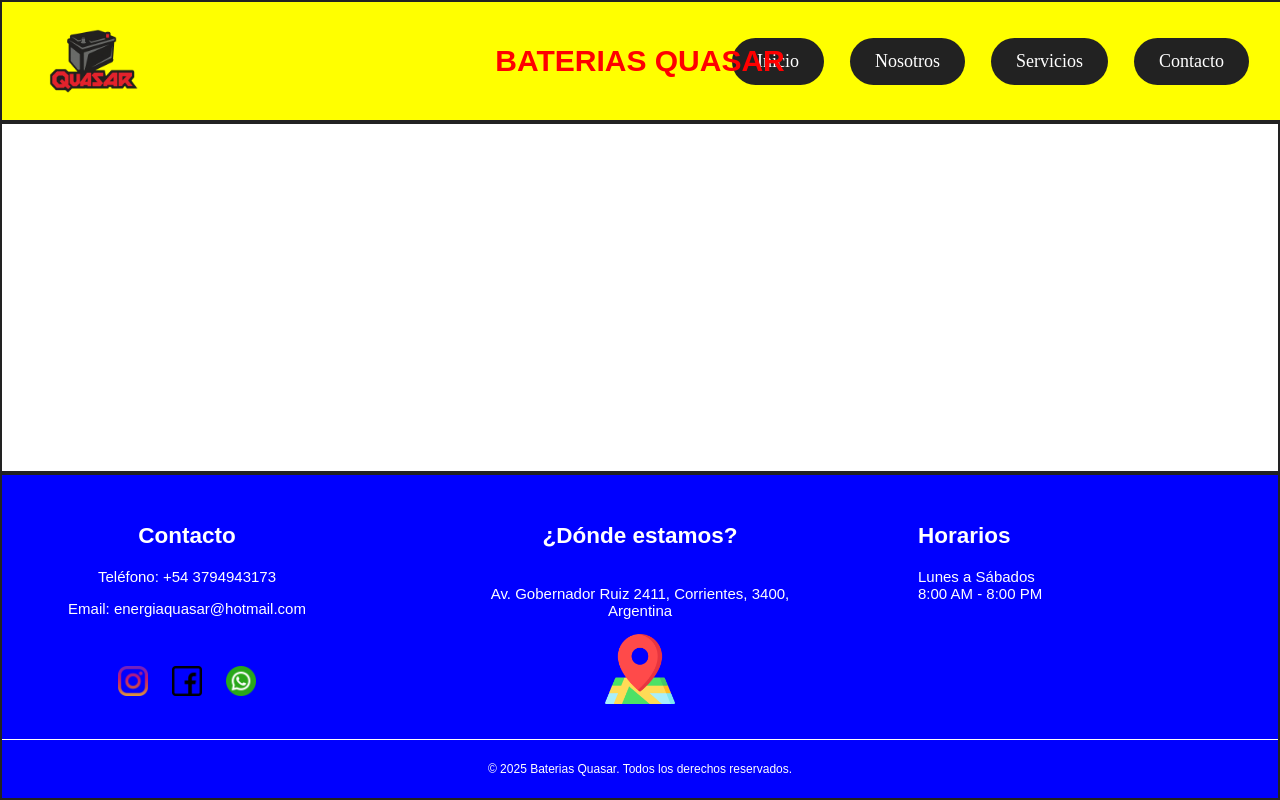
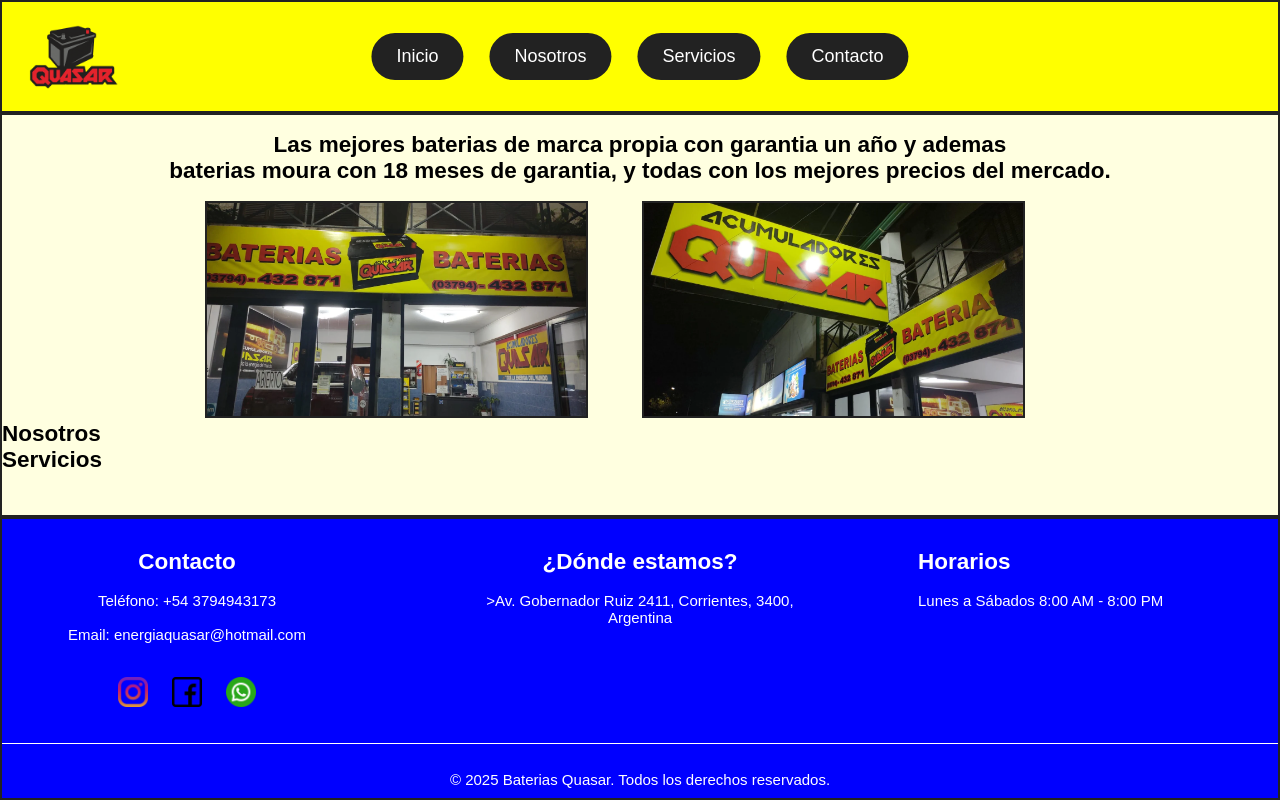
Before and after one commit to MartinRanalli/lab-baterias, a plain HTML site: page index.html in a window 1280 px wide. Drawn offline with Linux system fonts and the light colour scheme.

Commit message:
Actualizacion 3 imagenes del main

```diff
--- a/css/style.css
+++ b/css/style.css
@@ -1,203 +1,144 @@
-/* ESTILO GENERAL DE LA PAGINA */
-body {
-    height: 100%;
+/* RESET Y ESTILOS GENERALES */
+* {
     margin: 0;
     padding: 0;
+    box-sizing: border-box;
+}
+
+/* Fuente Orbitron desde Google Fonts */
+body {
     min-height: 100vh;
     display: flex;
     flex-direction: column;
+    font-family: 'Orbitron', sans-serif;
+    font-weight: 500;
 }
 
-/* ESTILO DE LA BARRA DE NAVEGACION */
-.navbar{
-    background-color: yellow;
-    overflow: hidden;
+/* BARRA DE NAVEGACION */
+.navbar {
+    background: yellow;
+    border: 2px solid #222;
     width: 100%;
-    border: 2px solid #222;
 }
 
-/* CONTENIDO DE LA BARRA DE NAVEGACION */
+/* Contenedor flex para alinear logo, título y enlaces */
 .navbar nav {
     display: flex;
     align-items: center;
     justify-content: space-between;
-    padding: 0 24px;
-    flex-wrap: wrap;
+    padding: 0 20px;
+    position: relative;
 }
 
-/* CENTRAR EL TITULO */
-.titulo{
- position: absolute; left: 50%;
- transform: translateX(-50%);
-}
-
-/* ESTILO DEL TITULO */
-.navbar h1{
-    color: red;
-    font-size: 30px;
-    font-family: 'Orbitron', sans-serif;
-    font-weight: 850;
-    margin: 0;
-}
-
-/* ESTILO DEL LOGO */
-.logo{
-    text-align: center;
-    padding: 4px 16px;
-    text-decoration: none;
-    font-size: 18px;
-}
-
-/* TAMAÑO DEL LOGO*/
-.logo img{
+/* Logo a la izquierda */
+.logo img {
     height: 100px;
-    width: auto;
     margin-top: 5px;
 }
 
-/* ESTILO DE LOS ENLACES NAVBAR*/
+/* Enlaces centrados */
 .enlaces {
+    position: absolute;
+    left: 50%;
+    transform: translateX(-50%);
     display: flex;
     gap: 8px;
 }
 
-/* ESTILO DE CADA ENLACE NAVBAR*/
-.enlaces a{
+/* Estilos para los enlaces */
+.enlaces a {
     padding: 13px 25px;
-    background-color: #222;
+    background: #222;
     border-radius: 50px;
     color: #fff;
+    font-size: 18px;
     text-decoration: none;
-    font-size: 18px;
     margin: 8px 9px;
     display: inline-block;
+    transition: background 0.3s, color 0.3s;
 }
 
-/* EFECTO HOVER EN LOS ENLACES NAVBAR*/
-.enlaces a:hover{
-    background-color: #f64b4b;
-    color: yellow
+/* Efecto hover para los enlaces */
+.enlaces a:hover {
+    background: #f64b4b;
+    color: yellow;
 }
 
 /* CONTENIDO PRINCIPAL */
 main {
+    background: #ffffe0;
     border: 2px solid #222;
     flex: 1;
+    font-size: 15px;
 }
 
-.inicio{
-    text-align: center;
-    margin: 20px 0;
-}
-
-/* ESTILO DEL FOOTER */
-footer{
-    margin: 0;
-    padding: 0;
-    background-color: blue;
-    border: 2px solid #222;
-}
-
-/* ESTILO DE LA SECCION CONTACTO */
-.contacto{
-    color: white;
-    font-size: 15px;
-    font-family: 'Orbitron', sans-serif;
-    font-weight: 500;
-    margin: 0;
-    padding: 20px;
-    margin-top: -20px;
-}
-
-/* ESTILO DEL TEXTO DE LA SECCION CONTACTO */
-.estilo-contacto{
+/* Secciones centradas */
+.inicio,
+.estilo-contacto,
+.estilo-ubicacion {
     text-align: center;
 }
 
-/* ESTILO DE LA SECCION DERECHOS RESERVADOS */
-.copyright{
-    color: white;
-    font-size: 12px;
-    font-family: 'Orbitron', sans-serif;
-    font-weight: 500;
-    padding: 10px;
-    border-top: 1px solid white;
-    margin-top: 10px;
-    text-align: center;
+/* Imagen en la sección de inicio */
+.estilo-inicio img {
+   width: 30%;
+   border: 2px solid #222;
+   margin-right: 50px;
 }
 
-/* ESTILO DE LAS REDES SOCIALES */
-.redes-sociales img{
+/* Imágenes en la sección de footer */
+.estilo-ubicacion a img {
+    width: 0px;
+    height: 60px;
+}
+
+/* footer */
+footer {
+    background: blue;
+    border: 2px solid #222;
+    color: white;
+    font-size: 15px;
+}
+
+/* Estructura del contenido del footer */
+footer .footer-contenido {
+    display: flex;
+    justify-content: space-between;
+    flex-wrap: wrap;
+    gap: 24px;
+    padding: 30px 10px 10px;
+}
+/* Secciones dentro del footer */
+footer .footer-contenido > section {
+    flex: 1 1 250px;
+    min-width: 200px;
+    max-width: 350px;
+}
+
+/*Tamaño de los iconos de las redes sociales*/
+.redes-sociales img {
     width: 30px;
     height: 30px;
     margin: 0 10px;
 }
-/* CENTRAR LAS REDES SOCIALES */
-.redes-sociales{
-    align-items: center;
+/*Estilo del copyright*/
+.copyright {
+    padding: 10px;
+    border-top: 1px solid white;
     text-align: center;
+    margin-top: 10px;
 }
 
-/* ESTILO DE LA SECCION UBICACION */
-.estilo-ubicacion{
-    text-align: center;
-    margin-top: 20px;
-    font-size: 12px;
-}
-
-/* ESTILO DE LAS IMAGENES DE UBICACION */
-.estilo-ubicacion a img{
-    width: 70px;
-    height: 70px;
-    margin: 0 10px;
-}
-
-/* ESTILO DEL CONTENIDO DEL FOOTER */
-footer .footer-contenido {
-    display: flex;
-    justify-content: space-between;
-    align-items: flex-start;
-    flex-wrap: wrap;
-    gap: 24px;
-    padding: 30px 10px 10px 10px;
-}
-
-/* ESTILO DE CADA SECCION DENTRO DEL FOOTER */
-footer .footer-contenido > section {
-    flex: 1 1 250px;
-    min-width: 200px;
-    max-width: 350px;
-    box-sizing: border-box;
-}
-
-/* ESTILO DE LA SECCION HORARIOS */
+/* MEDIA QUERIES PARA RESPONSIVE DESIGN */
 @media (max-width: 900px) {
     footer .footer-contenido {
         flex-direction: column;
         align-items: center;
         gap: 10px;
     }
-    /* ESTILO DE CADA SECCION DENTRO DEL FOOTER */
+/* Ajuste de las secciones del footer en pantallas pequeñas */
     footer .footer-contenido > section {
         max-width: 100%;
         width: 100%;
     }
 }
-
-.estilo-ubicacion{
-    color: white;
-    font-size: 15px;
-    font-family: 'Orbitron', sans-serif;
-    font-weight: 500;
-    margin: 0;
-    padding: 0;
-}
-
-.estilo-horarios{
-    color: white;
-    font-size: 15px;
-    font-family: 'Orbitron', sans-serif;
-    font-weight: 500;
-    margin: 0;
-    padding: 0;
-}
--- a/index.html
+++ b/index.html
@@ -20,8 +20,6 @@
             <div class="logo">
                 <a href="#inicio"><img src="img/quasar.png" alt=""></a>
             </div>
-            <div class="titulo">
-                <h1>BATERIAS QUASAR</h1>
             </div>
             <!-- ESTE DIV SE ENFOCA EN LOS ENLACES -->
             <div class="enlaces">
@@ -37,26 +35,25 @@
 <!-- SECCION DE INICIO -->
         <section class="inicio">
             <div class="estilo-inicio">
-
-                <img src="" alt="">
-                <img src="" alt="">
-                <img src="" alt="">
-                <img src="" alt="">
-
+              <br>
+              <h2>Las mejores baterias de marca propia con garantia un año y ademas <br> baterias moura con 18 meses de garantia, y todas con los mejores precios del mercado.</h2>
+              <br>
+                <img src="img/local.webp" alt="">
+                <img src="img/local3.png" alt="">
             </div>
         </section>
 
 <!-- SECCION DE NOSOTROS -->
         <section class="nosotros">
             <div class="estilo-nosotros">
-
+              <H2>Nosotros</H2>
             </div>
 
         </section>
 <!-- SECCION DE SERVICIOS -->
         <section class="servicios">
             <div class="estilo-servicios">
-
+              <h2>Servicios</h2>
             </div>
         </section>
 
@@ -70,7 +67,9 @@
     <section class="contacto" id="contacto">
       <div class="estilo-contacto">
         <h2>Contacto</h2>
+        <br>
         <p>Teléfono: +54 3794943173</p>
+        <br>
         <p>Email: energiaquasar@hotmail.com<br><br></p>
         <div class="redes-sociales">
             <br>
@@ -84,7 +83,8 @@
     <section class="ubicacion">
       <div class="estilo-ubicacion">
         <h2>¿Dónde estamos?</h2>
-        <p><br>Av. Gobernador Ruiz 2411, Corrientes, 3400, Argentina</p>
+        <BR><p>>Av. Gobernador Ruiz 2411, Corrientes, 3400, Argentina</p>
+        <br><br>
         <a href="https://maps.app.goo.gl/4EUFsDgupfNWVuTcA" target="_blank"><img src="img/mapa.png" alt=""></a>
       </div>
     </section>
@@ -92,13 +92,15 @@
     <section class="horarios">
       <div class="estilo-horarios">
         <h2>Horarios</h2>
-        <p>Lunes a Sábados<br>8:00 AM - 8:00 PM</p>
+        <br>
+        <p>Lunes a Sábados 8:00 AM - 8:00 PM</p>
       </div>
     </section>
   </div>
   <!-- SECCION DE COPYRIGHT -->
   <section class="copyright">
     <div class="estilo-copyright">
+      <br>
       <p>&copy; 2025 Baterias Quasar. Todos los derechos reservados.</p>
     </div>
   </section>
```
Also changed, not shown: img/local2.jpg (added), img/local3.png (added), img/moura.jpeg (added).
